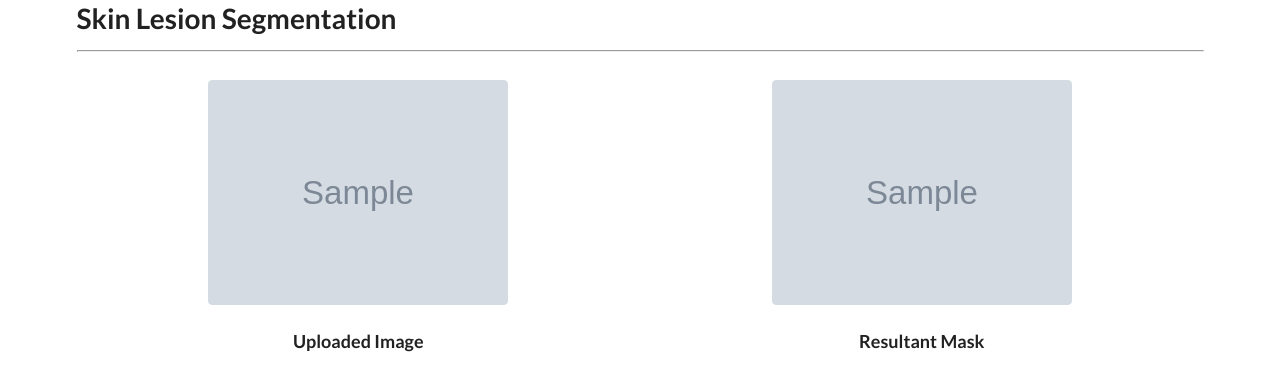
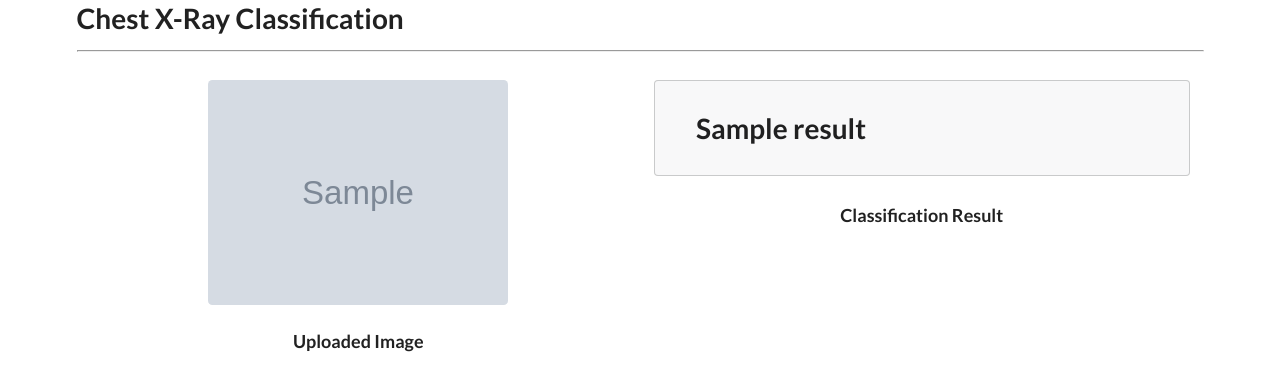
Before and after one commit to tanmai-h/minor-project, a Flask app: template templates/result.html in a window 1280 px wide. Shown: the top 391 px of the page. Run offline with Flask 2, Linux system fonts and the light colour scheme; the template is opened without the code that fills it: most values are stand-ins (such as "Sample title", 1, 10 or a date in 2020); grey boxes marked "Sample" are stand-in pictures.

```diff
--- a/app.py
+++ b/app.py
@@ -2,32 +2,41 @@ import os
 import uuid
 from flask import Flask, render_template, redirect, url_for, request, flash
 from werkzeug.utils import secure_filename as sfn
-from model import model as md
-from model import tf
 from PIL import Image
 import numpy as np
 import matplotlib.pyplot as plt
 import skimage.io as io
 import skimage.transform as transform
 
+'''
+	Import Model & tf Here
+'''
+
+# from model import model as md
+# from model import tf
+
 ALLOWED_EXTS = set(['.jpg', '.jpeg', '.png'])
 UPLOAD_FOLDER = 'uploads'
 RESULT_FOLDER = 'results'
 PORT = 8080
-INPUT_SHAPE = (192,256)
+INPUT_SHAPE = (331,331)
 
 app = Flask(__name__)
 
+'''
+	Load the weghts & make graph global
+'''
 # md.load_weights("model.h5")
-
-global graph
-graph = tf.compat.v1.get_default_graph()
+# global graph
+# graph = tf.compat.v1.get_default_graph()
 
 # App configuration
 def configure(app):
-    app.config['UPLOAD_FOLDER'] = UPLOAD_FOLDER
-    app.config['RESULT_FOLDER'] = RESULT_FOLDER
-    app.config['TEMPLATES_AUTO_RELOAD'] = True
+	app.config['UPLOAD_FOLDER'] = UPLOAD_FOLDER
+	app.config['RESULT_FOLDER'] = RESULT_FOLDER
+	app.config['TEMPLATES_AUTO_RELOAD'] = True
+	app.config['ENV'] = 'development'
+	app.config['DEBUG'] = True
 
 @app.route('/', methods=['GET'])
 def index():
@@ -38,40 +47,46 @@ def upload():
     if 'file' not in request.files:
         # Error!
         return 'file not sent'
+
     file = request.files['file']
+
     if not file.filename:
         # Error!
         return 'filename error'
+
     _, file_ext = os.path.splitext(file.filename)
-    if file_ext.lower() not in ALLOWED_EXTS:
+
+    if file_ext not in ALLOWED_EXTS:
         # Error!
         return 'file ext not allowed'
+
     filename = uuid.uuid4().hex + file_ext
-    file.save(os.path.join('static', app.config['UPLOAD_FOLDER'], filename))
+
+    file.save(os.path.join('static', UPLOAD_FOLDER, filename))
+
     return redirect(url_for('result', uploaded_img=filename))
 
 @app.route('/result', methods=['GET'])
+def result():
+    uploaded_img = os.path.join('static', UPLOAD_FOLDER, request.args['uploaded_img'])
+    img = transform.resize(io.imread(uploaded_img), INPUT_SHAPE)
 
-def result():
-    uploaded_img = os.path.join('static', app.config['UPLOAD_FOLDER'], request.args['uploaded_img'])
-    result_img = os.path.join('static', app.config['RESULT_FOLDER'], request.args['uploaded_img'])
-    # img_obj = Image.open(uploaded_img).resize(INPUT_SHAPE)
-    # img = np.asarray(img_obj)
-    # img = np.transpose(img, (1,0,2))
-    # print(img.shape)
+    app.logger.debug(img.shape)
+    fin_img = np.expand_dims(img, 0)    #Resize to (1, img_dim)
 
-    img = transform.resize(io.imread(uploaded_img), INPUT_SHAPE)
-    app.logger.debug(img.shape)
-    fin_img = np.expand_dims(img, 0)
+    '''
+        Model Prediction
+    '''
 
-    with graph.as_default():
-        ret_img = md.predict(fin_img)[0].T
-        plt.imsave(result_img, ret_img, cmap='gray')
-        app.logger.debug(ret_img.shape)
+    # with graph.as_default():
+    #     prediction = md.predict(fin_img)[0]
+    #     app.logger.debug(prediction)
+
+    prediction = "Chest Kensir"
 
     return render_template('result.html',
                             uploaded_img=uploaded_img,
-                            result_img=result_img)
+                            result=prediction)
 
 if __name__ == "__main__":
     configure(app)
--- a/templates/index.html
+++ b/templates/index.html
@@ -4,12 +4,12 @@
     <meta charset="UTF-8">
     <meta name="viewport" content="width=device-width, initial-scale=1.0">
     <meta http-equiv="X-UA-Compatible" content="ie=edge">
-    <title>Skin Lesion Segmentation</title>
+    <title>Chest X-Ray Classification</title>
     <link rel="stylesheet" href="/static/css/semantic.min.css" type="text/css">
 </head>
 <body>
     <div class="ui container">
-        <h1 class="header">Skin Lesion Segmentation</nav>
+        <h1 class="header">Minor Project: Chest X-Ray Classification</nav>
         <hr>
         <div class="ui container">
             <div class="ui segment">
--- a/templates/result.html
+++ b/templates/result.html
@@ -4,12 +4,12 @@
     <meta charset="UTF-8">
     <meta name="viewport" content="width=device-width, initial-scale=1.0">
     <meta http-equiv="X-UA-Compatible" content="ie=edge">
-    <title>Skin Lesion Segmentation</title>
+    <title>Chest X-Ray Classification</title>
     <link rel="stylesheet" href="/static/css/semantic.min.css" type="text/css">
 </head>
 <body>
     <div class="ui container">
-        <h1 class="header">Skin Lesion Segmentation</nav>
+        <h1 class="header">Chest X-Ray Classification</nav>
         <hr>
         <div class="ui container">
             <div class="ui two column padded centred grid">
@@ -18,8 +18,8 @@
                     <h3 class="ui third centered header">Uploaded Image</h3>
                 </div>
                 <div class="column">
-                    <img class="ui medium rounded centered image" src="{{ result_img }}">
-                    <h3 class="ui third centered header">Resultant Mask</h3>
+                    <div class="ui rounded message">{{result}}</div>
+                    <h3 class="ui third centered header">Classification Result</h3>
                 </div>
             </div>
         </div>
```
